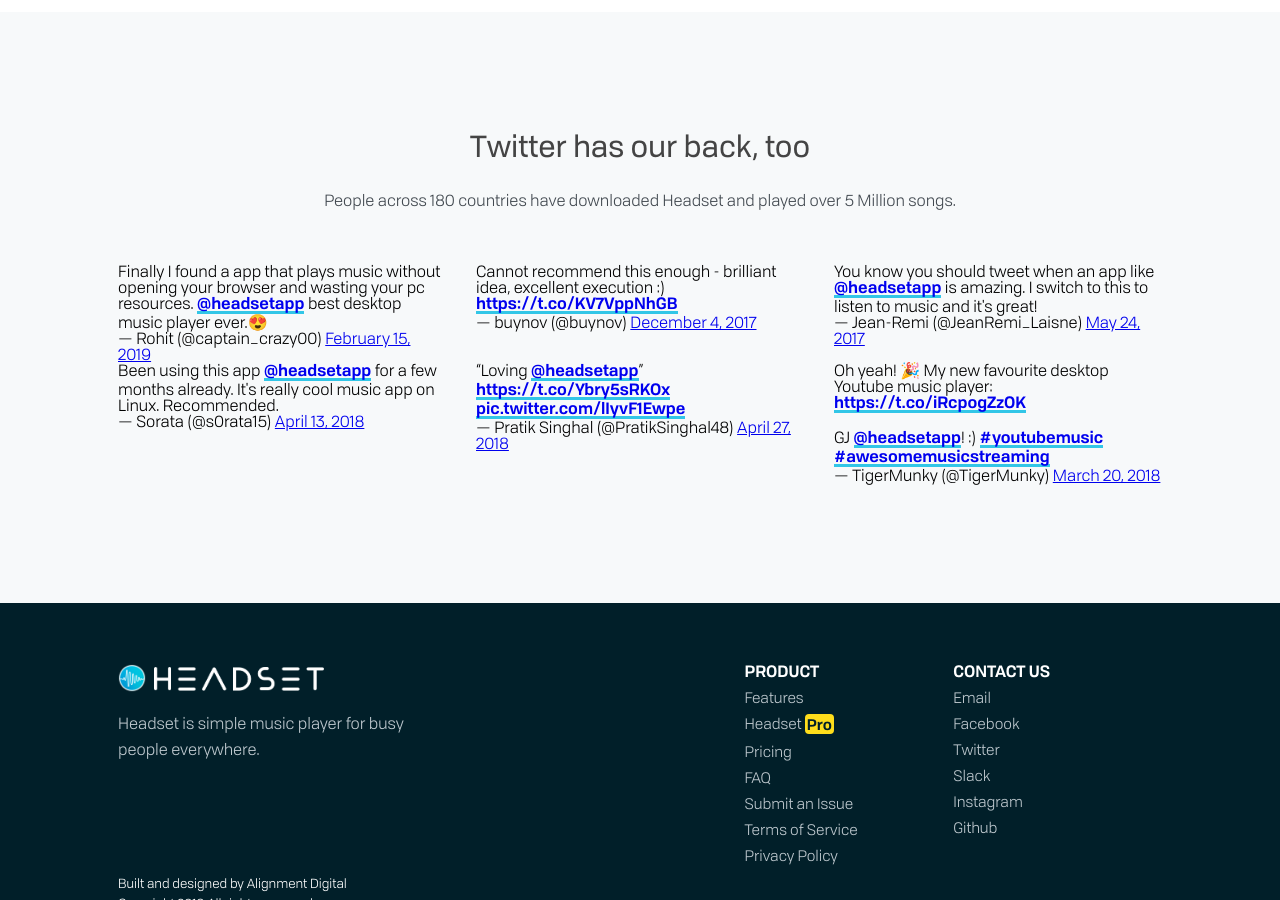
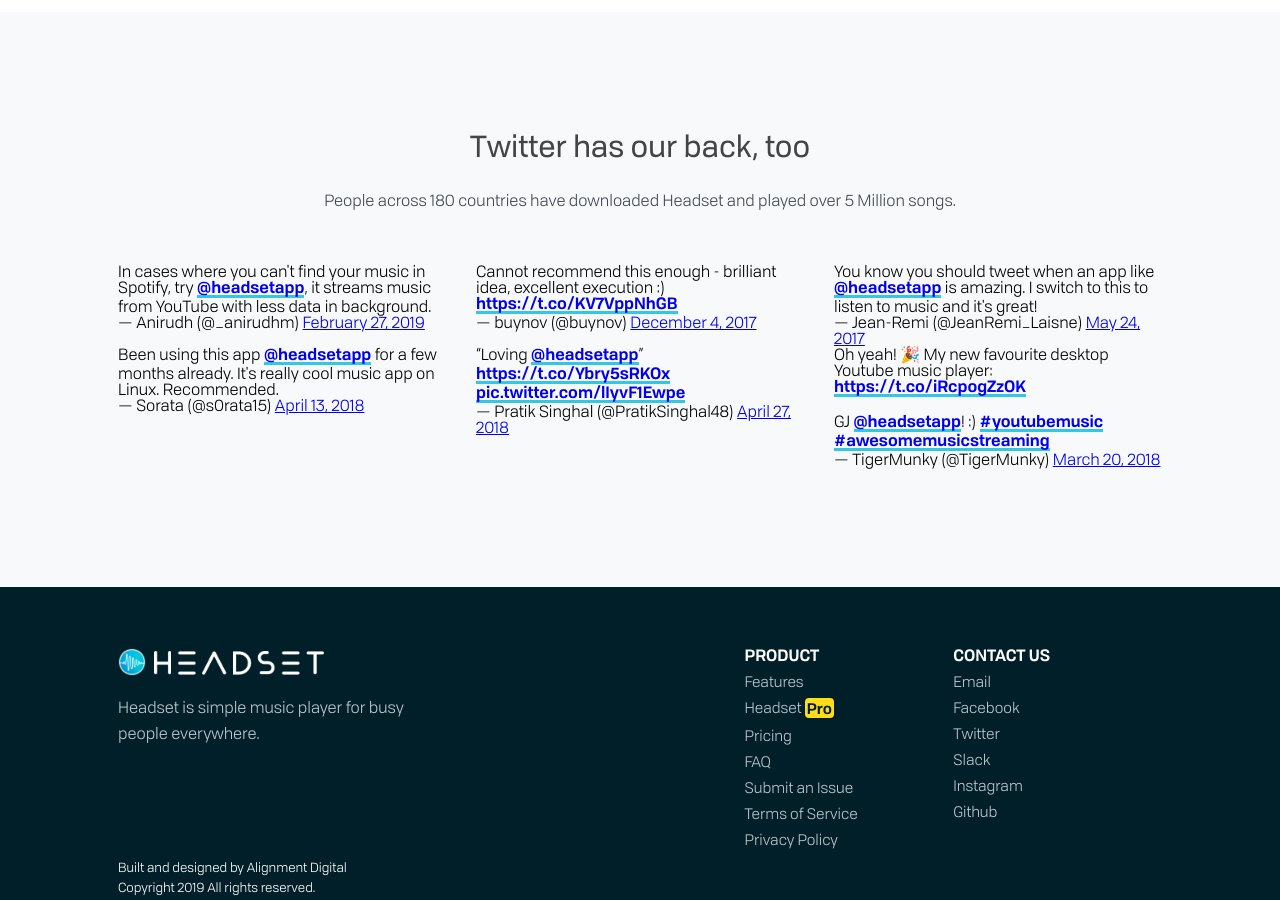
Before and after one commit to headsetapp/headsetapp.github.io, a Jekyll site: the page index.html, which Jekyll copies as it is, in a window 1280 px wide and 900 px high, scrolled down 7535 px. Built offline with Jekyll 4.4.1, drawn with Linux system fonts in a browser that asks for light colours; comment, search, counter and statistics services are not loaded.

Commit message:
update tweet

```diff
--- a/index.html
+++ b/index.html
@@ -382,12 +382,7 @@
         </div>
       </div>
       <div class="twitter-grid">
-          <blockquote class="twitter-tweet" data-lang="en">
-              <p lang="en" dir="ltr">Finally I found a app that plays music without opening your browser and wasting your pc resources.
-                <a href="https://twitter.com/headsetapp?ref_src=twsrc%5Etfw">@headsetapp</a>
-                best desktop music player ever.😍</p>&mdash; Rohit (@captain_crazy00)
-              <a href="https://twitter.com/captain_crazy00/status/1096323821546524677?ref_src=twsrc%5Etfw">February 15, 2019</a>
-            </blockquote>
+        <blockquote class="twitter-tweet" data-lang="en"><p lang="en" dir="ltr">In cases where you can&#39;t find your music in Spotify, try <a href="https://twitter.com/headsetapp?ref_src=twsrc%5Etfw">@headsetapp</a>, it streams music from YouTube with less data in background.</p>&mdash; Anirudh (@_anirudhm) <a href="https://twitter.com/_anirudhm/status/1100605404948492289?ref_src=twsrc%5Etfw">February 27, 2019</a></blockquote>
         <blockquote class="twitter-tweet" data-cards="hidden" data-lang="en">
           <p lang="en" dir="ltr">Cannot recommend this enough - brilliant idea, excellent execution :)
             <a href="https://t.co/KV7VppNhGB">https://t.co/KV7VppNhGB</a>
```
